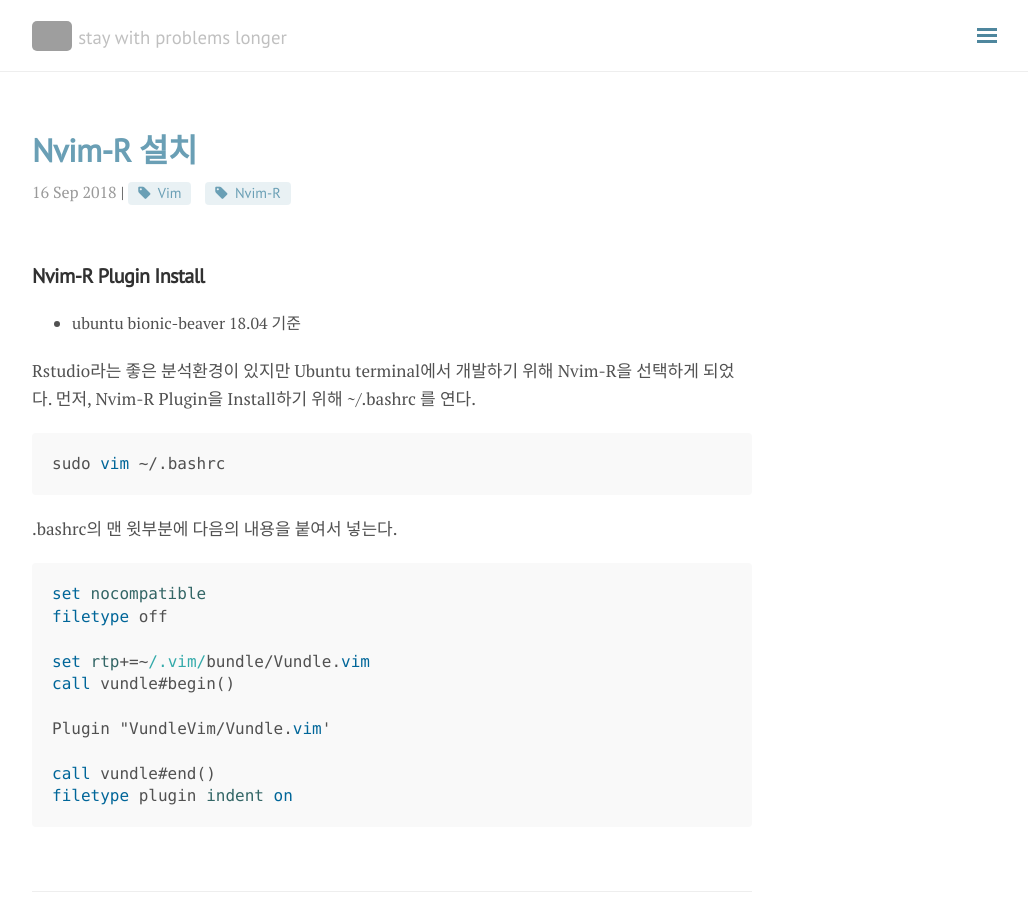
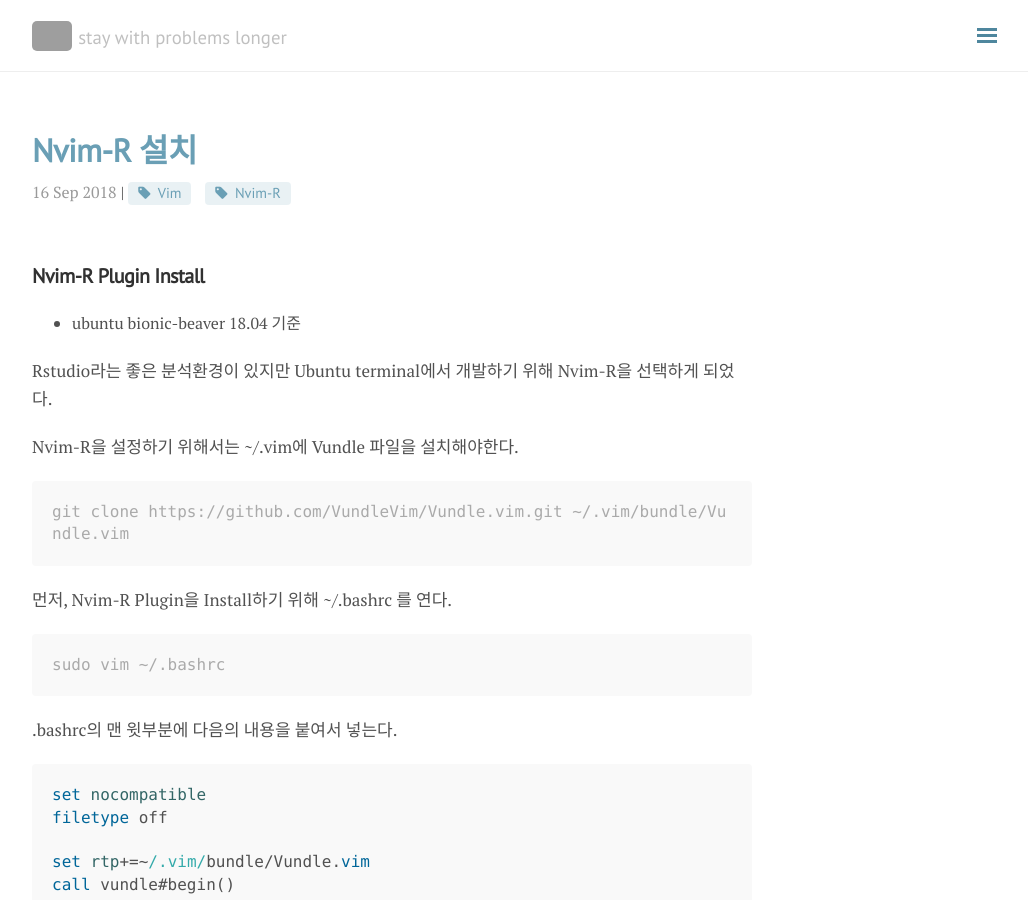
Before and after one commit to seokhoonj/seokhoonj.github.io, a Jekyll site: the page built from _posts/Vim/2018-09-16-vim-nvim-r-1.md, in a window 1280 px wide and 900 px high. Shown: the whole window, without its empty margins (248-1276 px from the left). Built offline with Jekyll 4.4.1, drawn with Linux system fonts in a browser that asks for light colours; nearby versions of some CDN libraries; comment, search, counter and statistics services are not loaded; grey boxes are pictures that could not be loaded.

Commit message:
add _posts

````diff
--- a/_posts/Vim/2018-09-16-vim-nvim-r-1.md
+++ b/_posts/Vim/2018-09-16-vim-nvim-r-1.md
@@ -12,9 +12,16 @@
  - ubuntu bionic-beaver 18.04 기준
 
 Rstudio라는 좋은  분석환경이 있지만 Ubuntu terminal에서 개발하기 위해  Nvim-R을 선택하게 되었다.
+
+Nvim-R을 설정하기 위해서는 ~/.vim에 Vundle 파일을 설치해야한다.
+
+``` console
+git clone https://github.com/VundleVim/Vundle.vim.git ~/.vim/bundle/Vundle.vim
+```
+
 먼저, Nvim-R Plugin을 Install하기 위해 ~/.bashrc 를 연다.
 
-``` vim
+``` console
 sudo vim ~/.bashrc
 ```
 
````
